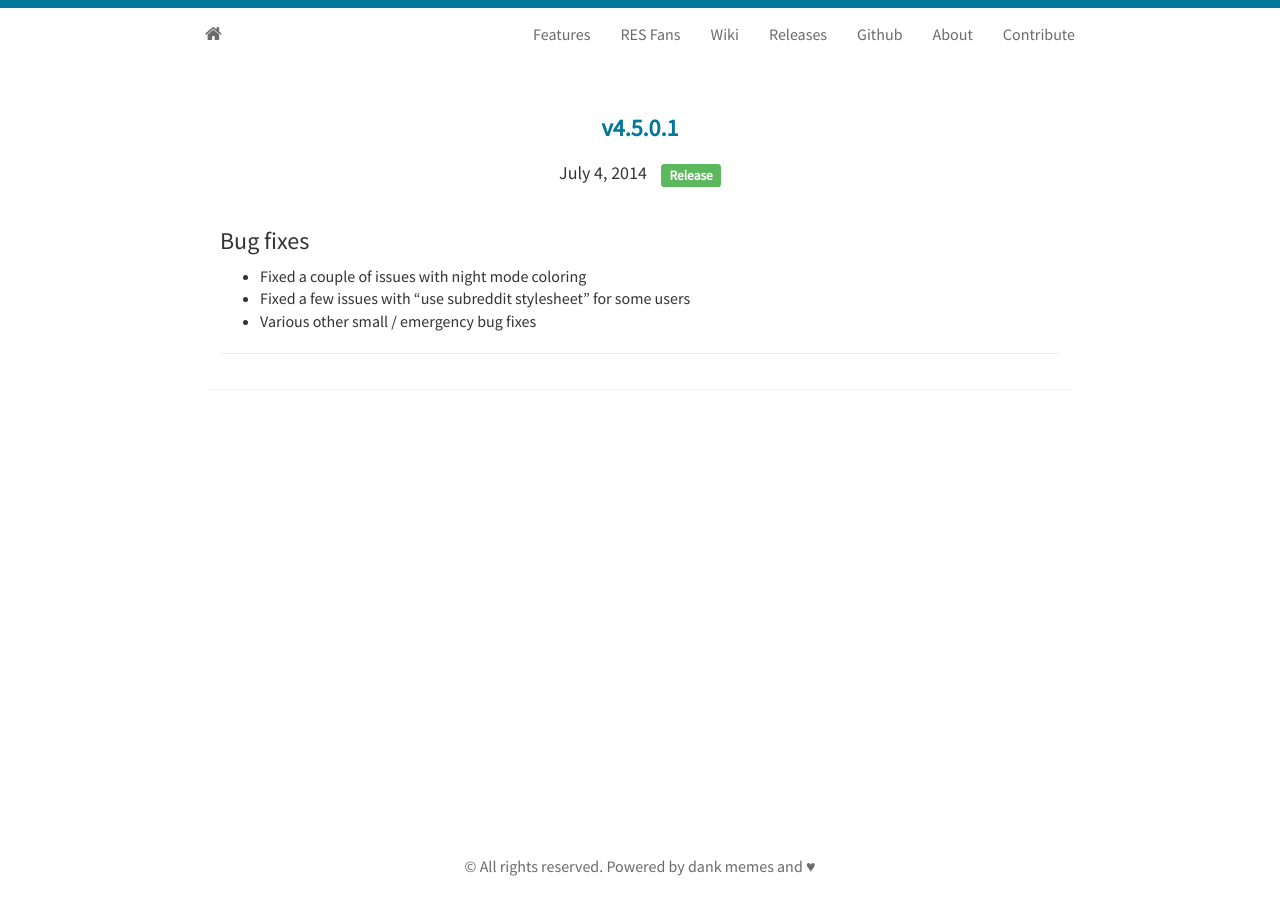
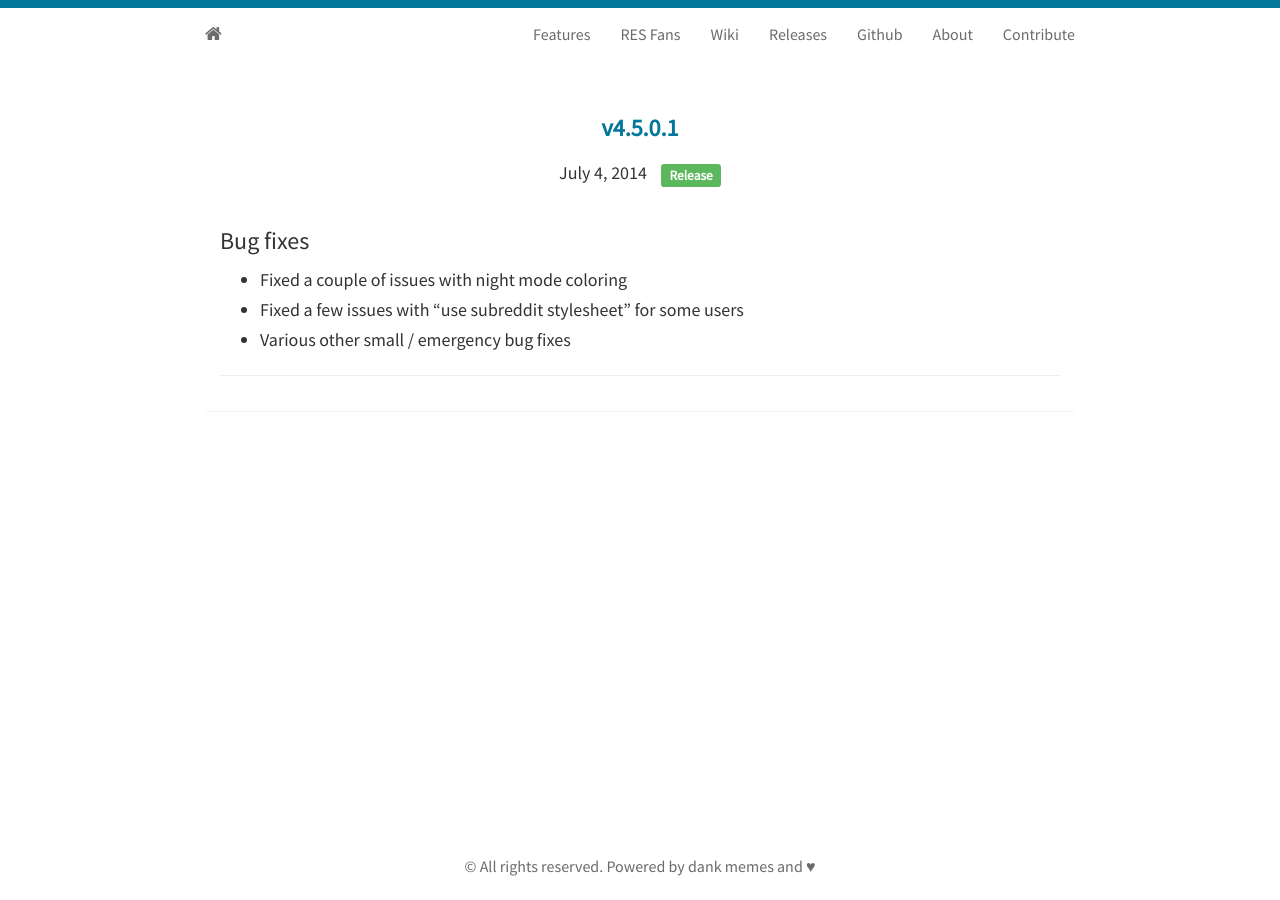
Before and after one commit to Reddit-Enhancement-Suite/Reddit-Enhancement-Suite.github.io, a Jekyll site: the page built from _posts/2014-07-04-4501.md, in a window 1280 px wide. Built offline with Jekyll 4.4.1, drawn with Linux system fonts in a browser that asks for light colours; nearby versions of some CDN libraries.

Commit message:
Update releases.html

```diff
--- a/_layouts/releases.html
+++ b/_layouts/releases.html
@@ -19,10 +19,10 @@ layout: layout
 	</div>
 	<div class="panel panel-default">
 		<div class="panel-body">
-
+			<div class="blogpost">
 			  {{ content }}
 			   <hr>
-
+			</div>
 		</div>
 	</div>
 </div>
```
